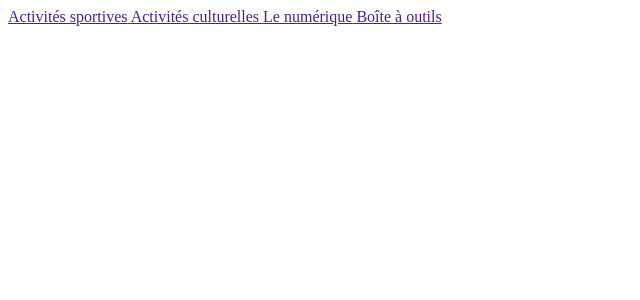
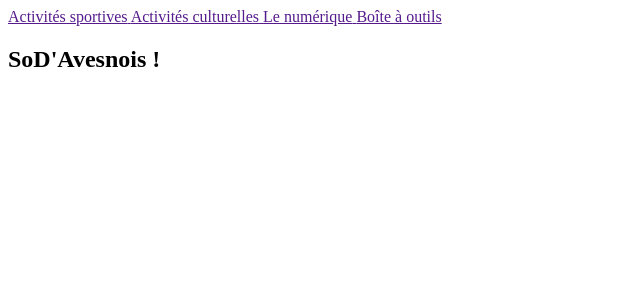
Before and after one commit to Droskall/stag, a PHP site: page /home.php in a window 1280 px wide. Shown: the top 300 px of the page, without its empty margins (0-640 px from the left). Run offline with PHP 8.4, Linux system fonts and the light colour scheme.

Commit message:
home page

```diff
--- a/View/home.php
+++ b/View/home.php
@@ -13,3 +13,6 @@
         <span>Boîte à outils</span>
     </a>
 </section>
+<section class="white">
+    <h1 id="title"><span>So</span><span>D'Avesnois !</span></h1>
+</section>
```
